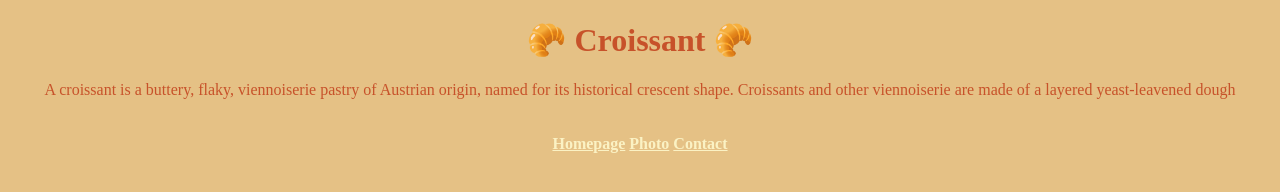
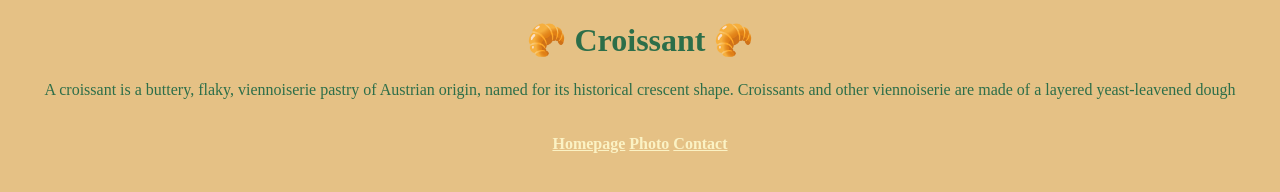
Before and after one commit to joanamorais13/multiple-page-resp3, a plain HTML site: page index.html in a window 1280 px wide. Drawn offline with Linux system fonts and the light colour scheme.

Commit message:
changed background color and text color

```diff
--- a/src/styles.css
+++ b/src/styles.css
@@ -1,6 +1,6 @@
 body{
     background-color: #e5c185;
-        color: #c7522a;
+        color: #2c6e49;
     text-align: center;
 }
 
```
